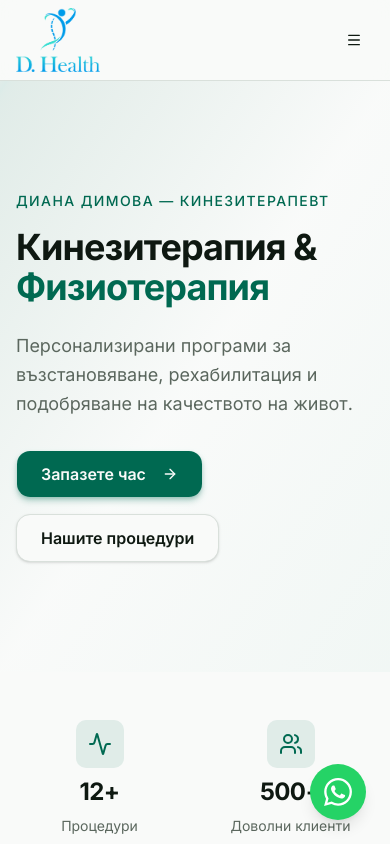
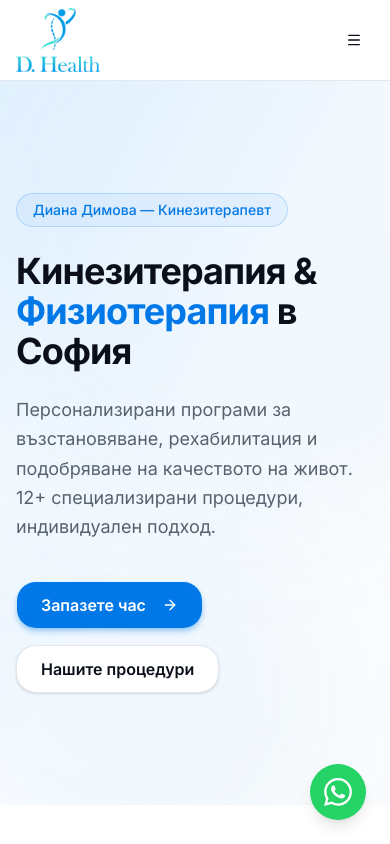
Before and after one commit to sherifkunch/dhealth, a Next.js app: page / in a window 390 px wide. Shown: the top 844 px of the page. Built offline with nearby package versions, Linux system fonts and the light colour scheme.

Commit message:
set blue colours

```diff
--- a/src/app/globals.css
+++ b/src/app/globals.css
@@ -49,38 +49,59 @@
 }
 
 :root {
-  --background: oklch(0.985 0.002 155);
-  --foreground: oklch(0.195 0.02 155);
+  /* Primary — #2563EB blue */
+  --primary: oklch(0.56 0.22 243);
+  --primary-foreground: oklch(1 0 0);
+
+  /* Backgrounds — pure white + slate surfaces */
+  --background: oklch(1 0 0);
+  --foreground: oklch(0.17 0.024 265);
+
   --card: oklch(1 0 0);
-  --card-foreground: oklch(0.195 0.02 155);
+  --card-foreground: oklch(0.17 0.024 265);
+
   --popover: oklch(1 0 0);
-  --popover-foreground: oklch(0.195 0.02 155);
-  --primary: oklch(0.45 0.12 175);
-  --primary-foreground: oklch(0.985 0.002 155);
-  --secondary: oklch(0.94 0.02 175);
-  --secondary-foreground: oklch(0.25 0.04 175);
-  --muted: oklch(0.96 0.01 155);
-  --muted-foreground: oklch(0.5 0.02 155);
-  --accent: oklch(0.94 0.02 175);
-  --accent-foreground: oklch(0.25 0.04 175);
-  --destructive: oklch(0.577 0.245 27.325);
-  --border: oklch(0.9 0.01 155);
-  --input: oklch(0.9 0.01 155);
-  --ring: oklch(0.45 0.12 175);
-  --chart-1: oklch(0.45 0.12 175);
-  --chart-2: oklch(0.55 0.15 145);
-  --chart-3: oklch(0.65 0.1 200);
-  --chart-4: oklch(0.75 0.08 160);
-  --chart-5: oklch(0.35 0.08 175);
-  --radius: 0.625rem;
-  --sidebar: oklch(0.985 0.002 155);
-  --sidebar-foreground: oklch(0.195 0.02 155);
-  --sidebar-primary: oklch(0.45 0.12 175);
-  --sidebar-primary-foreground: oklch(0.985 0.002 155);
-  --sidebar-accent: oklch(0.94 0.02 175);
-  --sidebar-accent-foreground: oklch(0.25 0.04 175);
-  --sidebar-border: oklch(0.9 0.01 155);
-  --sidebar-ring: oklch(0.45 0.12 175);
+  --popover-foreground: oklch(0.17 0.024 265);
+
+  /* Secondary — #F1F5F9 slate-100 */
+  --secondary: oklch(0.97 0.006 240);
+  --secondary-foreground: oklch(0.17 0.024 265);
+
+  /* Muted — slate surfaces */
+  --muted: oklch(0.97 0.006 240);
+  --muted-foreground: oklch(0.49 0.024 252);
+
+  /* Accent — same as secondary for nav highlights */
+  --accent: oklch(0.97 0.006 240);
+  --accent-foreground: oklch(0.17 0.024 265);
+
+  /* Destructive — #DC2626 */
+  --destructive: oklch(0.58 0.22 27);
+
+  /* Border & input — #E2E8F0 slate-200 */
+  --border: oklch(0.93 0.012 240);
+  --input: oklch(0.93 0.012 240);
+  --ring: oklch(0.56 0.22 243);
+
+  /* Charts */
+  --chart-1: oklch(0.56 0.22 243);
+  --chart-2: oklch(0.72 0.2 152);
+  --chart-3: oklch(0.75 0.15 68);
+  --chart-4: oklch(0.64 0.19 150);
+  --chart-5: oklch(0.49 0.024 252);
+
+  /* Base radius — 0.875rem → sm:8px md:11px lg:14px xl:20px 2xl:25px */
+  --radius: 0.875rem;
+
+  /* Sidebar */
+  --sidebar: oklch(0.97 0.006 240);
+  --sidebar-foreground: oklch(0.17 0.024 265);
+  --sidebar-primary: oklch(0.56 0.22 243);
+  --sidebar-primary-foreground: oklch(1 0 0);
+  --sidebar-accent: oklch(0.93 0.012 240);
+  --sidebar-accent-foreground: oklch(0.17 0.024 265);
+  --sidebar-border: oklch(0.93 0.012 240);
+  --sidebar-ring: oklch(0.56 0.22 243);
 }
 
 @layer base {
--- a/src/components/home/cta-section.tsx
+++ b/src/components/home/cta-section.tsx
@@ -16,16 +16,20 @@ export function CTASection({
   buttonText = "Запазете час",
 }: CTASectionProps) {
   return (
-    <section className="bg-primary/5">
-      <div className="mx-auto max-w-7xl px-4 py-16 text-center sm:px-6 lg:px-8">
-        <h2 className="text-2xl font-bold tracking-tight sm:text-3xl">
+    <section className="bg-primary">
+      <div className="mx-auto max-w-7xl px-4 py-18 text-center sm:px-6 sm:py-24 lg:px-8 lg:py-30">
+        <h2 className="text-3xl font-bold tracking-tight text-white sm:text-[2.5rem]">
           {title}
         </h2>
-        <p className="mx-auto mt-3 max-w-xl text-muted-foreground">
+        <p className="mx-auto mt-4 max-w-xl text-lg text-white/80">
           {description}
         </p>
-        <div className="mt-8">
-          <Button render={<Link href={href} />} size="lg">
+        <div className="mt-10">
+          <Button
+            render={<Link href={href} />}
+            size="lg"
+            className="bg-white text-primary shadow-lg hover:bg-white/90 hover:shadow-xl"
+          >
             {buttonText}
             <ArrowRight className="ml-2 h-4 w-4" />
           </Button>
--- a/src/components/home/hero.tsx
+++ b/src/components/home/hero.tsx
@@ -6,21 +6,34 @@ import { siteConfig } from "@/data/site-config";
 
 export function Hero() {
   return (
-    <section className="relative flex min-h-[70vh] items-center bg-gradient-to-br from-primary/10 via-background to-secondary/30">
-      <SectionWrapper className="py-24 sm:py-32">
-        <div className="max-w-2xl">
-          <p className="text-sm font-medium uppercase tracking-widest text-primary">
+    <section className="relative flex min-h-[80vh] items-center overflow-hidden bg-gradient-to-br from-primary/8 via-background to-secondary/40">
+      {/* Decorative ring — purely visual, aria-hidden */}
+      <div
+        aria-hidden
+        className="pointer-events-none absolute -right-40 -top-40 h-[600px] w-[600px] rounded-full bg-primary/5 blur-3xl"
+      />
+      <div
+        aria-hidden
+        className="pointer-events-none absolute -bottom-20 -left-20 h-[400px] w-[400px] rounded-full bg-primary/5 blur-3xl"
+      />
+
+      <SectionWrapper className="relative py-28 sm:py-36 lg:py-[160px]">
+        <div className="max-w-3xl">
+          <p className="inline-flex items-center gap-2 rounded-full border border-primary/20 bg-primary/5 px-4 py-1.5 text-sm font-medium text-primary">
             {siteConfig.owner.name} — {siteConfig.owner.title}
           </p>
-          <h1 className="mt-4 text-4xl font-bold tracking-tight sm:text-5xl lg:text-6xl">
+          <h1 className="mt-6 text-4xl font-bold tracking-tight sm:text-5xl lg:text-[4rem] lg:leading-[1.1]">
             Кинезитерапия &{" "}
             <span className="text-primary">Физиотерапия</span>
+            <br className="hidden sm:block" />
+            <span className="text-foreground"> в София</span>
           </h1>
-          <p className="mt-6 text-lg leading-relaxed text-muted-foreground">
+          <p className="mt-6 max-w-xl text-lg leading-relaxed text-muted-foreground">
             Персонализирани програми за възстановяване, рехабилитация и
-            подобряване на качеството на живот.
+            подобряване на качеството на живот. 12+ специализирани процедури,
+            индивидуален подход.
           </p>
-          <div className="mt-8 flex flex-wrap gap-4">
+          <div className="mt-10 flex flex-wrap gap-4">
             <Button render={<Link href="/zapitvane" />} size="lg">
               Запазете час
               <ArrowRight className="ml-2 h-4 w-4" />
--- a/src/components/home/services-preview.tsx
+++ b/src/components/home/services-preview.tsx
@@ -11,20 +11,20 @@ export function ServicesPreview() {
   return (
     <SectionWrapper>
       <div className="text-center">
-        <h2 className="text-2xl font-bold tracking-tight sm:text-3xl">
+        <h2 className="text-3xl font-bold tracking-tight sm:text-[2.5rem]">
           Какво предлагаме?
         </h2>
-        <p className="mt-3 text-muted-foreground">
+        <p className="mx-auto mt-4 max-w-xl text-lg text-muted-foreground">
           Специализирани процедури за вашето здраве и добро самочувствие.
         </p>
       </div>
-      <div className="mt-10 grid gap-6 sm:grid-cols-2 lg:grid-cols-3">
+      <div className="mt-12 grid gap-6 sm:grid-cols-2 lg:grid-cols-3">
         {featured.map((procedure) => (
           <ProcedureCard key={procedure.id} procedure={procedure} />
         ))}
       </div>
-      <div className="mt-10 text-center">
-        <Button render={<Link href="/protseduri" />} variant="outline">
+      <div className="mt-12 text-center">
+        <Button render={<Link href="/protseduri" />} variant="outline" size="lg">
           Виж всички процедури
           <ArrowRight className="ml-2 h-4 w-4" />
         </Button>
--- a/src/components/layout/section-wrapper.tsx
+++ b/src/components/layout/section-wrapper.tsx
@@ -8,7 +8,13 @@ interface SectionWrapperProps {
 
 export function SectionWrapper({ children, className, id }: SectionWrapperProps) {
   return (
-    <section id={id} className={cn("mx-auto max-w-7xl px-4 py-16 sm:px-6 lg:px-8", className)}>
+    <section
+      id={id}
+      className={cn(
+        "mx-auto max-w-7xl px-4 py-18 sm:px-6 sm:py-24 lg:px-8 lg:py-30",
+        className
+      )}
+    >
       {children}
     </section>
   );
--- a/src/components/procedures/procedure-card.tsx
+++ b/src/components/procedures/procedure-card.tsx
@@ -10,16 +10,16 @@ export function ProcedureCard({ procedure }: ProcedureCardProps) {
   return (
     <Link
       href={`/protseduri/${procedure.slug}`}
-      className="group flex flex-col rounded-lg border bg-card p-6 transition-colors hover:border-primary/30 hover:bg-accent/50"
+      className="group flex flex-col rounded-2xl bg-card p-6 shadow-sm transition-all hover:-translate-y-0.5 hover:shadow-md"
     >
-      <div className="mb-4 flex h-12 w-12 items-center justify-center rounded-lg bg-primary/10 text-lg font-bold text-primary">
+      <div className="mb-4 flex h-12 w-12 items-center justify-center rounded-xl bg-primary/10 text-lg font-bold text-primary transition-colors group-hover:bg-primary/20">
         {procedure.name.charAt(0)}
       </div>
       <h3 className="text-lg font-semibold">{procedure.name}</h3>
       <p className="mt-2 flex-1 text-sm leading-relaxed text-muted-foreground">
         {procedure.shortDescription}
       </p>
-      <span className="mt-4 inline-flex items-center text-sm font-medium text-primary">
+      <span className="mt-5 inline-flex items-center text-sm font-medium text-primary">
         Научете повече
         <ArrowRight className="ml-1 h-3.5 w-3.5 transition-transform group-hover:translate-x-1" />
       </span>
--- a/src/components/shared/page-header.tsx
+++ b/src/components/shared/page-header.tsx
@@ -14,10 +14,10 @@ interface PageHeaderProps {
 
 export function PageHeader({ title, description, breadcrumbs }: PageHeaderProps) {
   return (
-    <div className="border-b bg-muted/30 py-12">
+    <div className="border-b bg-muted/30 py-14 sm:py-18">
       <div className="mx-auto max-w-7xl px-4 sm:px-6 lg:px-8">
         {breadcrumbs && breadcrumbs.length > 0 && (
-          <nav aria-label="Навигационна пътека" className="mb-4">
+          <nav aria-label="Навигационна пътека" className="mb-5">
             <ol className="flex items-center gap-1 text-sm text-muted-foreground">
               <li>
                 <Link href="/" className="hover:text-foreground">
@@ -39,11 +39,11 @@ export function PageHeader({ title, description, breadcrumbs }: PageHeaderProps)
             </ol>
           </nav>
         )}
-        <h1 className="text-3xl font-bold tracking-tight sm:text-4xl">
+        <h1 className="text-4xl font-bold tracking-tight sm:text-5xl">
           {title}
         </h1>
         {description && (
-          <p className="mt-3 max-w-2xl text-lg text-muted-foreground">
+          <p className="mt-4 max-w-2xl text-lg leading-relaxed text-muted-foreground">
             {description}
           </p>
         )}
--- a/src/components/ui/button.tsx
+++ b/src/components/ui/button.tsx
@@ -45,12 +45,16 @@ function Button({
   className,
   variant = "default",
   size = "default",
+  render,
+  nativeButton,
   ...props
 }: ButtonPrimitive.Props & VariantProps<typeof buttonVariants>) {
   return (
     <ButtonPrimitive
       data-slot="button"
       className={cn(buttonVariants({ variant, size, className }))}
+      render={render}
+      nativeButton={nativeButton ?? render === undefined}
       {...props}
     />
   )
```
Also changed, not shown: src/components/home/contact-preview.tsx (+17 -14 lines), src/components/home/testimonials-preview.tsx (+6 -6 lines), src/components/layout/footer.tsx (+76 -36 lines), 1 other file (tests, documents, lock files or other folders).
